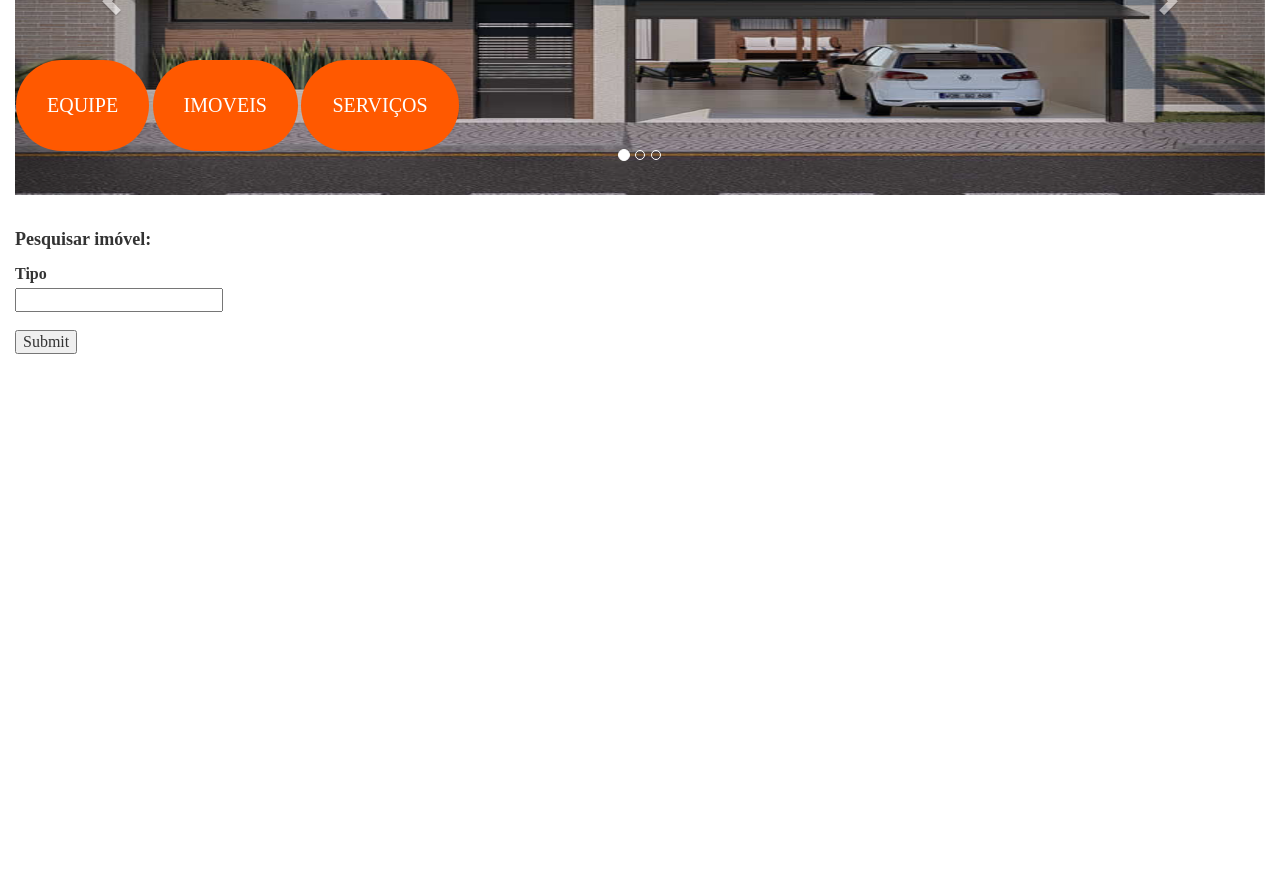
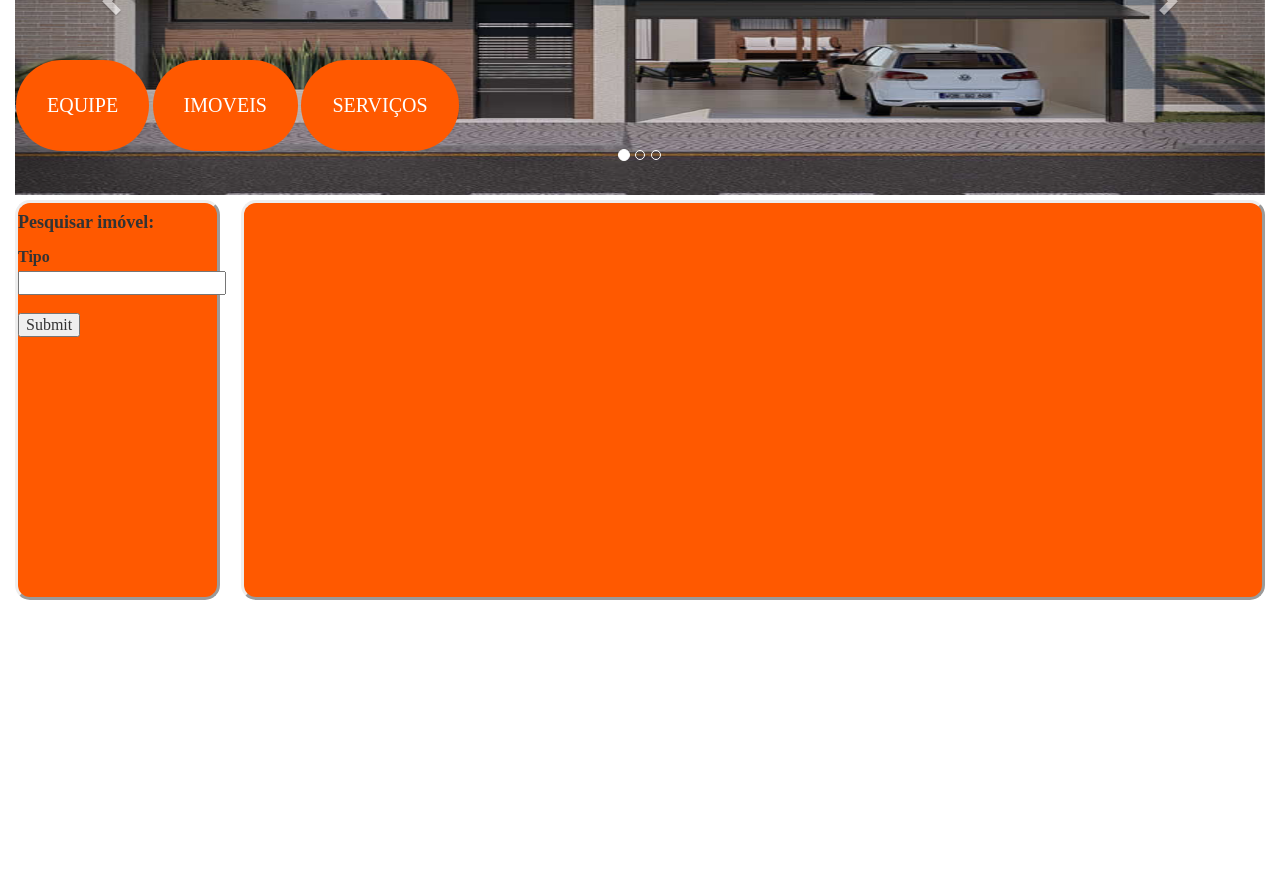
Before and after one commit to ewertonlimasouza/CasaEller, a PHP site: page / in a window 1280 px wide. Shown: the part 310-1200 px from the top of the page. Run offline with PHP 8.4, Linux system fonts and the light colour scheme; grey boxes are pictures that could not be loaded.

Commit message:
VitaminaC

```diff
--- a/estilo.css
+++ b/estilo.css
@@ -110,21 +110,25 @@ body{
 }
 
 #pesquisa {
-	background: #ffffffb4;
+	background: #ff5900;
 	position: absolute;
 	height: 400px;
 	width: 16%;
-	top: 530px;
+	top: 510px;
 	left: 15px;
 	float: left;
+	border-radius: 15px;
+	border-style: outset;
 }
 
 #recente {
-	background: #ffffffb4;
+	background: #ff5900;
 	position: absolute;
 	height: 400px;
 	width: 80%;
-	top: 530px;
+	top: 510px;
 	right: 15px;
 	float: right;
+	border-radius: 15px;
+	border-style: outset;
 }
```
